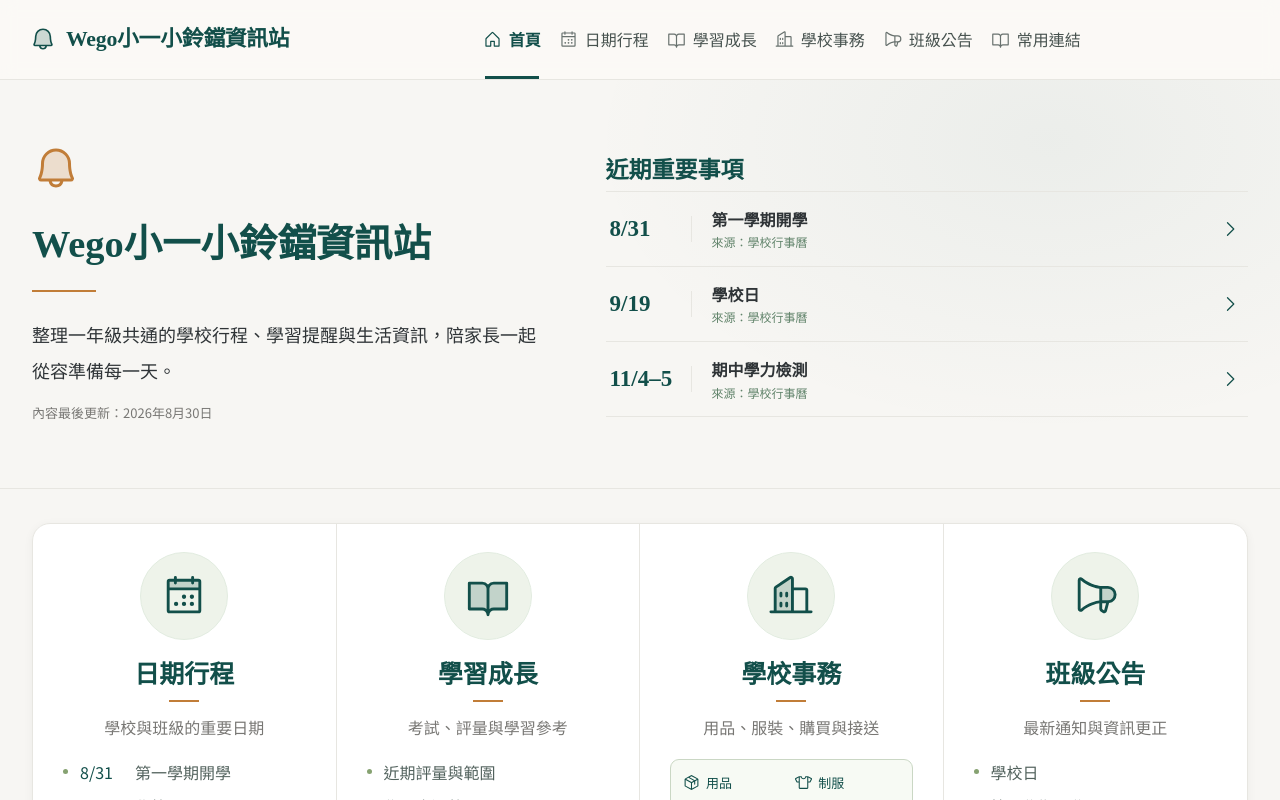
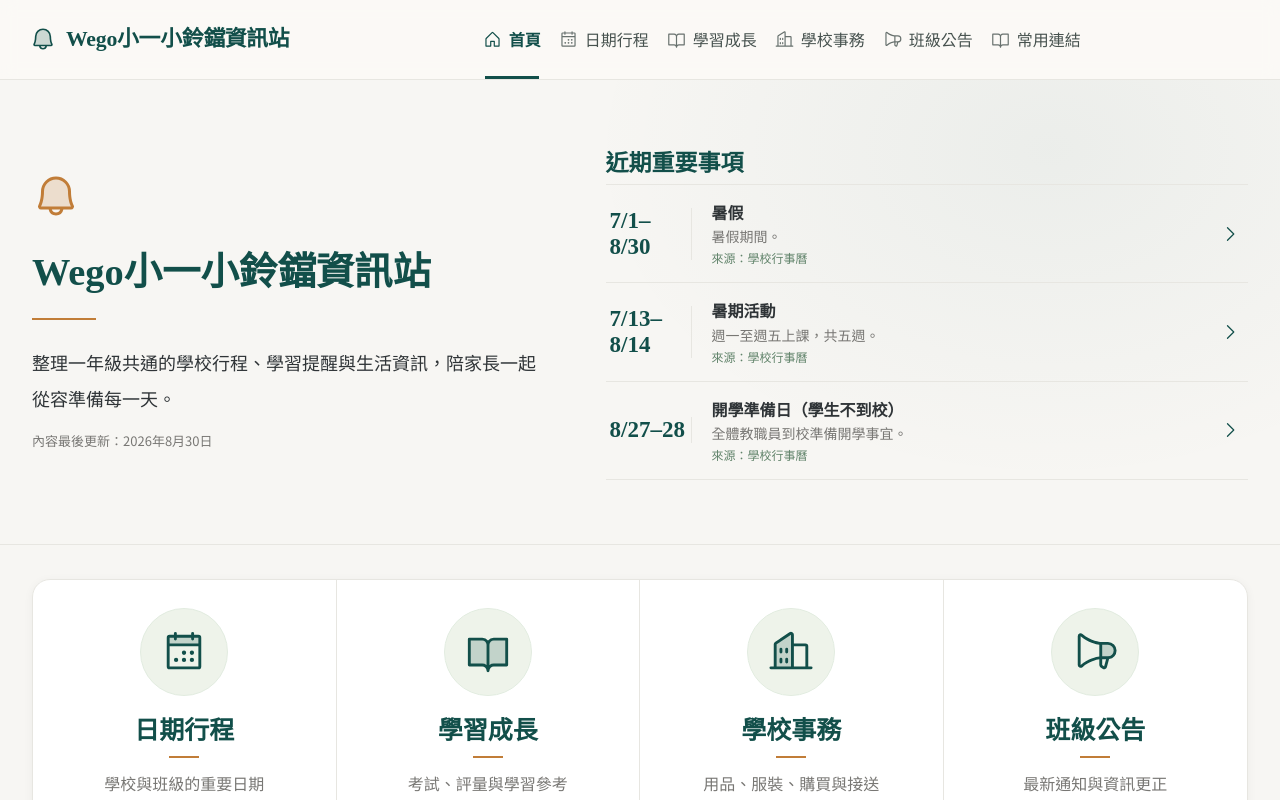
Before and after one commit to hanhanlee/wego-portal, a React (Vite) app: page / in a window 1280 px wide. Shown: the top 800 px of the page. Built offline with nearby package versions, Linux system fonts and the light colour scheme.

Commit message:
Complete school calendar and refresh subscription feeds

```diff
--- a/scripts/gen-ics.mjs
+++ b/scripts/gen-ics.mjs
@@ -11,7 +11,7 @@ const outDir=resolve(here,'../public/calendar');
 mkdirSync(outDir,{recursive:true});
 
 // 內容更新時手動調整這個時間戳（並保留各事件 uid），訂閱端便會辨識為更新。
-const DTSTAMP='20260830T000000Z';
+const DTSTAMP='20260830T143051Z';
 
 const write=(file,events,name)=>{
   writeFileSync(resolve(outDir,file), buildCalendar(events,{name,dtstamp:DTSTAMP}), 'utf8');
--- a/src/calendar-data.js
+++ b/src/calendar-data.js
@@ -11,10 +11,44 @@
 export const common={
   label:'一年級共通',
   events:[
-    {uid:'wego-open-115s1',      d:'8/31',    title:'第一學期開學', detail:'', source:'學校行事曆', start:'2026-08-31', end:'2026-08-31'},
-    {uid:'wego-schoolday-115s1', d:'9/19',    title:'學校日',       detail:'', source:'學校行事曆', start:'2026-09-19', end:'2026-09-19'},
-    {uid:'wego-midterm-115',     d:'11/4–5',  title:'期中學力檢測', detail:'', source:'學校行事曆', start:'2026-11-04', end:'2026-11-05'},
-    {uid:'wego-final-115',       d:'1/12–13', title:'期末學力檢測', detail:'', source:'學校行事曆', start:'2027-01-12', end:'2027-01-13'}
+    {"uid":"wego-summer-115","d":"7/1–8/30","title":"暑假","detail":"暑假期間。","source":"學校行事曆","start":"2026-07-01","end":"2026-08-30"},
+    {"uid":"wego-summer-classes-115","d":"7/13–8/14","title":"暑期活動","detail":"週一至週五上課，共五週。","source":"學校行事曆","start":"2026-07-13","end":"2026-08-14"},
+    {"uid":"wego-prepare-115s1","d":"8/27–28","title":"開學準備日（學生不到校）","detail":"全體教職員到校準備開學事宜。","source":"學校行事曆","start":"2026-08-27","end":"2026-08-28"},
+    {"uid":"wego-open-115s1","d":"8/31","title":"第一學期開學","detail":"正式上課；當天正常上課，含供餐、課後安親班及放學。","source":"學校行事曆","start":"2026-08-31","end":"2026-08-31","sequence":1},
+    {"uid":"wego-bus-fee-notice-115s1","d":"8/31","title":"校車交通費繳費通知","detail":"9/3（四）前繳交完畢。","source":"學校行事曆","start":"2026-08-31","end":"2026-08-31"},
+    {"uid":"wego-after-school-115s1","d":"9/2","title":"課後學藝營及多元分組課程開始","detail":"本項公告放學時間：車接、家接 15:50；校車 15:40、16:40。","source":"學校行事曆","start":"2026-09-02","end":"2026-09-02"},
+    {"uid":"wego-bus-fee-due-115s1","d":"9/3","title":"校車交通費繳費截止","detail":"請於今日繳交完畢。","source":"學校行事曆","start":"2026-09-03","end":"2026-09-03"},
+    {"uid":"wego-schoolday-115s1","d":"9/19","title":"學校日","detail":"1–6 年級家長參加；上午由各班導師主持。","source":"學校行事曆","start":"2026-09-19","end":"2026-09-19","sequence":1},
+    {"uid":"wego-midautumn-115","d":"9/25","title":"中秋節放假","detail":"放假一天。","source":"學校行事曆","start":"2026-09-25","end":"2026-09-25"},
+    {"uid":"wego-teachers-day-115","d":"9/28","title":"教師節放假","detail":"放假一天。","source":"學校行事曆","start":"2026-09-28","end":"2026-09-28"},
+    {"uid":"wego-winter-uniform-115","d":"10/6","title":"開始補訂冬季制服","detail":"由總務處負責辦理。","source":"學校行事曆","start":"2026-10-06","end":"2026-10-06"},
+    {"uid":"wego-national-day-115","d":"10/9","title":"國慶日調整放假","detail":"10/9（五）調整放假；10/10（六）國慶日。","source":"學校行事曆","start":"2026-10-09","end":"2026-10-09"},
+    {"uid":"wego-retrocession-115","d":"10/26","title":"臺灣光復節調整放假","detail":"10/25（日）臺灣光復節；10/26（一）調整放假。","source":"學校行事曆","start":"2026-10-26","end":"2026-10-26"},
+    {"uid":"wego-workbooks-autumn-115","d":"10/27","title":"各科作業簿家長簽章","detail":"發各科作業簿，請家長簽章，了解學生在校學習情形。","source":"學校行事曆","start":"2026-10-27","end":"2026-10-27"},
+    {"uid":"wego-halloween-115","d":"10/30","title":"萬聖節活動暨快樂時光","detail":"","source":"學校行事曆","start":"2026-10-30","end":"2026-10-30"},
+    {"uid":"wego-midterm-115","d":"11/4–5","title":"期中學力檢測","detail":"考試後按平常作息時間放學。全校簡曆列示：11/4 國語、英文、自然科學；11/5 數學、社會（生活）。一年級實際考科與範圍請依導師通知。","source":"學校行事曆","start":"2026-11-04","end":"2026-11-05","sequence":1},
+    {"uid":"wego-midterm-papers-115","d":"11/6","title":"期中試卷帶回簽章","detail":"請家長簽章後繳回；11/9 收回檢測試卷複閱，檢閱簽章情形。","source":"學校行事曆","start":"2026-11-06","end":"2026-11-06"},
+    {"uid":"wego-midterm-papers-due-115","d":"11/9","title":"期中試卷繳回","detail":"收回檢測試卷複閱，檢閱家長簽章情形。","source":"學校行事曆","start":"2026-11-09","end":"2026-11-09"},
+    {"uid":"wego-midterm-report-115","d":"11/13","title":"期中成績單家長簽章","detail":"發學力檢測成績單，請家長簽章；閱畢簽章繳回。","source":"學校行事曆","start":"2026-11-13","end":"2026-11-13"},
+    {"uid":"wego-christmas-115","d":"12/22","title":"耶誕節活動","detail":"舉辦系列活動。","source":"學校行事曆","start":"2026-12-22","end":"2026-12-22"},
+    {"uid":"wego-constitution-115","d":"12/25","title":"行憲紀念日放假","detail":"放假一天。","source":"學校行事曆","start":"2026-12-25","end":"2026-12-25"},
+    {"uid":"wego-new-year-116","d":"1/1","title":"開國紀念日放假","detail":"放假一天。","source":"學校行事曆","start":"2027-01-01","end":"2027-01-01"},
+    {"uid":"wego-workbooks-winter-115","d":"1/5","title":"各科作業簿家長簽章","detail":"全校發各科作業簿，請家長簽章，了解學生在校學習情形。","source":"學校行事曆","start":"2027-01-05","end":"2027-01-05"},
+    {"uid":"wego-registration-notice-115s2","d":"1/7","title":"第二學期註冊繳費通知","detail":"發 115 學年度第二學期註冊繳費通知；1/12–1/20 註冊繳費。","source":"學校行事曆","start":"2027-01-07","end":"2027-01-07"},
+    {"uid":"wego-final-115","d":"1/12–13","title":"期末學力檢測","detail":"檢測後按平常作息時間放學。全校簡曆列示：1/12 國語、英文、自然科學；1/13 數學、社會（生活）。一年級實際考科與範圍請依導師通知。","source":"學校行事曆","start":"2027-01-12","end":"2027-01-13","sequence":1},
+    {"uid":"wego-registration-115s2","d":"1/12–20","title":"第二學期註冊繳費","detail":"115 學年度第二學期註冊繳費期間。","source":"學校行事曆","start":"2027-01-12","end":"2027-01-20"},
+    {"uid":"wego-final-papers-115","d":"1/14","title":"期末試卷帶回簽章","detail":"請家長簽章後繳回；1/15 收回期末檢測試卷，檢閱簽章情形。","source":"學校行事曆","start":"2027-01-14","end":"2027-01-14"},
+    {"uid":"wego-final-papers-due-115","d":"1/15","title":"期末試卷繳回","detail":"收回期末檢測試卷，檢閱家長簽章情形。","source":"學校行事曆","start":"2027-01-15","end":"2027-01-15"},
+    {"uid":"wego-spring-activities-115","d":"1/15","title":"快樂時光：新春系列活動","detail":"舉辦新春系列活動。","source":"學校行事曆","start":"2027-01-15","end":"2027-01-15"},
+    {"uid":"wego-english-rehearsal-115","d":"1/18","title":"英文歌唱表演彩排","detail":"彩排外時間照常授課。","source":"學校行事曆","start":"2027-01-18","end":"2027-01-18"},
+    {"uid":"wego-english-show-115","d":"1/19","title":"期末英文成果發表會","detail":"全天辦理班際英文歌唱表演賽。","source":"學校行事曆","start":"2027-01-19","end":"2027-01-19"},
+    {"uid":"wego-final-report-115","d":"1/19","title":"期末成績單家長簽章","detail":"發期末學力檢測成績單，閱畢請家長簽章繳回。","source":"學校行事曆","start":"2027-01-19","end":"2027-01-19"},
+    {"uid":"wego-closing-115s1","d":"1/20","title":"上午休業式","detail":"上午舉行休業式典禮；放學時間請依學校通知。","source":"學校行事曆","start":"2027-01-20","end":"2027-01-20"},
+    {"uid":"wego-staff-meeting-115s2","d":"1/20","title":"下午開學準備／校務會議（教職員）","detail":"全校教職員參加，非學生上課活動。","source":"學校行事曆","start":"2027-01-20","end":"2027-01-20"},
+    {"uid":"wego-winter-break-115","d":"1/21–2/10","title":"寒假","detail":"1/21（四）開始至 2/10（三）止；2/11（四）開學。","source":"學校行事曆","start":"2027-01-21","end":"2027-02-10"},
+    {"uid":"wego-prepare-115s2","d":"1/21","title":"開學準備日（學生不到校）","detail":"教職員到校準備開學事宜；校車室、中央廚房另訂開課前準備。","source":"學校行事曆","start":"2027-01-21","end":"2027-01-21"},
+    {"uid":"wego-lunar-new-year-116","d":"2/4–10","title":"年假","detail":"學校簡曆標示年假期間，包含於寒假。","source":"學校行事曆","start":"2027-02-04","end":"2027-02-10"},
+    {"uid":"wego-open-115s2","d":"2/11","title":"第二學期開學","detail":"正式上課，全天上課；學生帶飯盒，供餐開始供應。","source":"學校行事曆","start":"2027-02-11","end":"2027-02-11"}
   ]
 };
 
--- a/src/ics.js
+++ b/src/ics.js
@@ -48,7 +48,7 @@ function eventLines(ev,dtstamp){
     `DTEND;VALUE=DATE:${plusDayCompact(ev.end)}`,
     `SUMMARY:${esc(ev.title)}`,
     `DESCRIPTION:${esc(desc)}`,
-    'SEQUENCE:0',
+    `SEQUENCE:${ev.sequence??0}`,
     'STATUS:CONFIRMED',
     'TRANSP:TRANSPARENT',
     'END:VEVENT'
```
Also changed, not shown: 2 other files (tests, documents, lock files or other folders).
